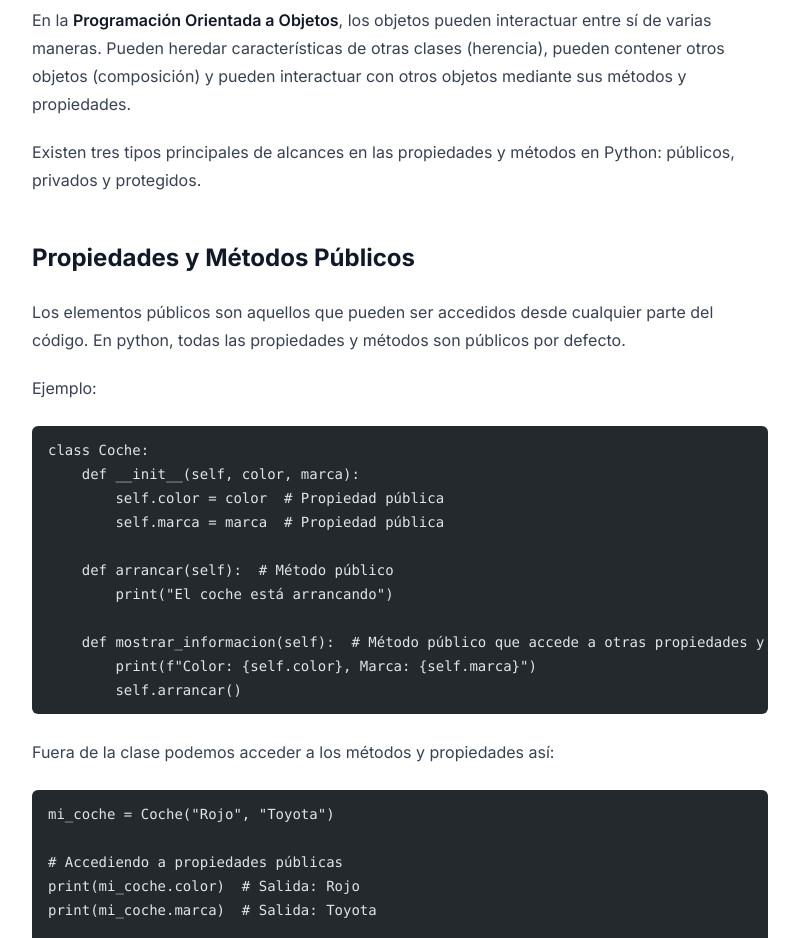
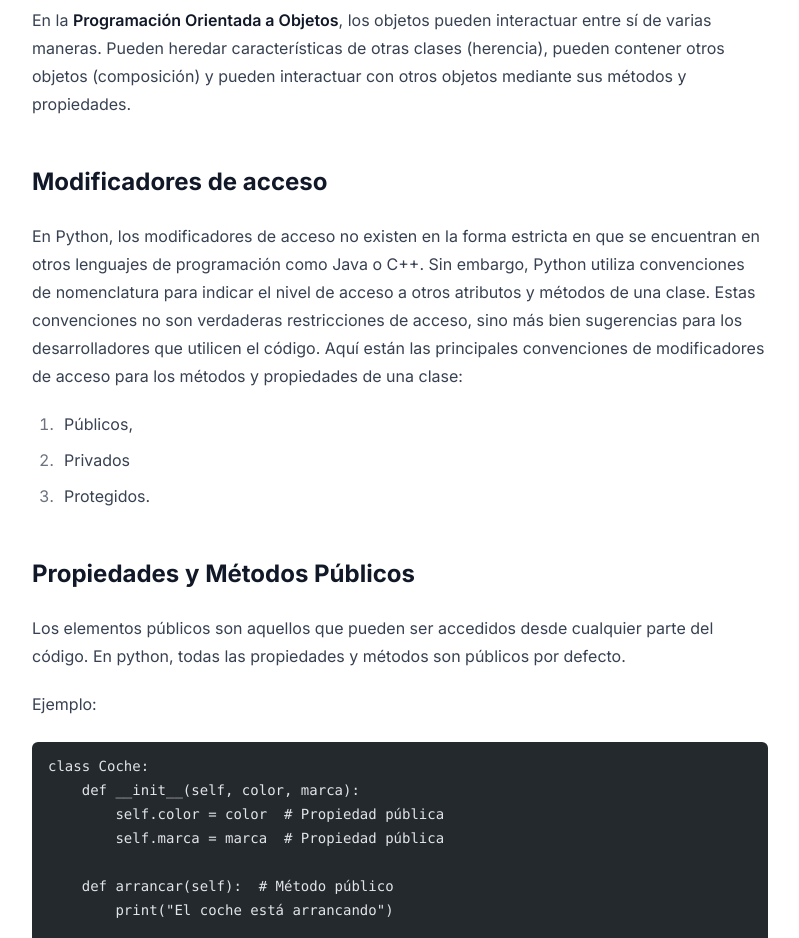
Before and after one commit to AyrielNoriega/portfolio-1.1, an Astro site: page /blog/propiedades-metodos-publicos-privados-protegidos-python in a window 1280 px wide. Shown: the part 1940-2878 px from the top of the page, without its empty margins (240-1039 px from the left). Built offline with nearby package versions, Linux system fonts and the light colour scheme; Astro itself is replaced by a stand-in of ours; code samples lack their colours.

Commit message:
mod post propiedades-metodos...

```diff
--- a/src/content/blog/propiedades-metodos-publicos-privados-protegidos-python.md
+++ b/src/content/blog/propiedades-metodos-publicos-privados-protegidos-python.md
@@ -40,8 +40,13 @@ class Coche:
 
 En la **Programación Orientada a Objetos**, los objetos pueden interactuar entre sí de varias maneras. Pueden heredar características de otras clases (herencia), pueden contener otros objetos (composición) y pueden interactuar con otros objetos mediante sus métodos y propiedades.
 
+## Modificadores de acceso
+En Python, los modificadores de acceso no existen en la forma estricta en que se encuentran en otros lenguajes de programación como Java o C++. Sin embargo, Python utiliza convenciones de nomenclatura para indicar el nivel de acceso a otros atributos y métodos de una clase. Estas convenciones no son verdaderas restricciones de acceso, sino más bien sugerencias para los desarrolladores que utilicen el código.
+Aquí están las principales convenciones de modificadores de acceso para los métodos y propiedades de una clase:
 
-Existen tres tipos principales de alcances en las propiedades y métodos en Python: públicos, privados y protegidos.
+1. Públicos,
+2. Privados
+3. Protegidos.
 
 ## Propiedades y Métodos Públicos
 Los elementos públicos son aquellos que pueden ser accedidos desde cualquier parte del código. En python, todas las propiedades y métodos son públicos por defecto.
```
